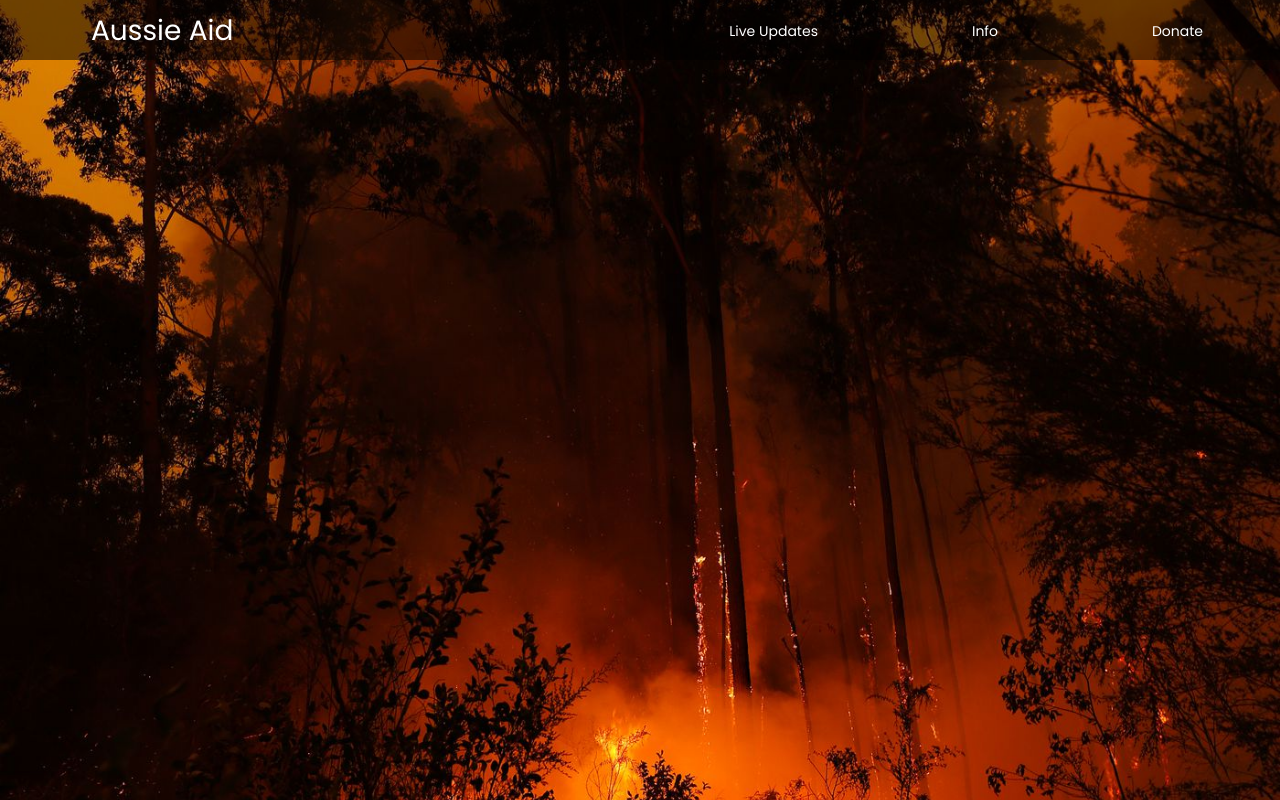
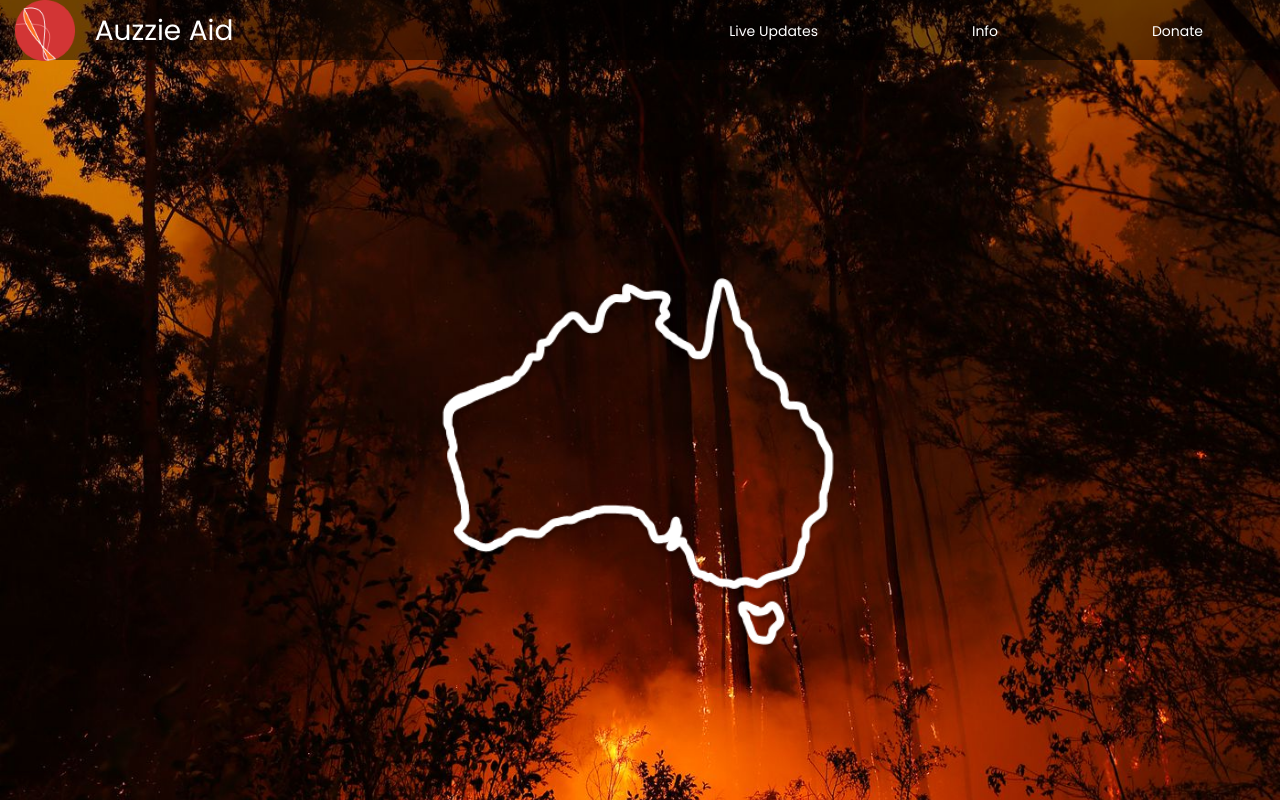
Before and after one commit to concodex93/Australia-Fires, a React (Create React App) app: page / in a window 1280 px wide. Built offline with nearby package versions, Linux system fonts and the light colour scheme.

Commit message:
updated landing page with aussie image

```diff
--- a/src/components/App.js
+++ b/src/components/App.js
@@ -1,30 +1,32 @@
 import React from 'react';
-import { Route, BrowserRouter as Router, Switch } from 'react-router-dom'
+import { Route, BrowserRouter as Router, Switch } from 'react-router-dom';
 import Navbar from './Navbar';
 import Section from './Section';
-import backgroundImage from '../images/background.jpg';
+import Landing from './LandingPage';
 
-import './App.css';
+import '../styles/App.css';
 
 // Main Landing Page
 
 const App = () => {
+  // We could move these functional components to seperare files once
+  // we have start working on them
 
-  const Landing = () => {
-    return <Section image={backgroundImage} />
-  }
+  // const Landing = () => {
+  //   return <Section image={backgroundImage} />;
+  // };
 
   const Info = () => {
-    return <Section header={'Section 2'} />
-  }
+    return <Section header={'Section 2'} />;
+  };
 
   const Donate = () => {
-    return <Section header={'Section 3'} />
-  }
+    return <Section header={'Section 3'} />;
+  };
 
   const NotFound = () => {
-    return <Section header={'Not Found'} />
-  }
+    return <Section header={'Not Found'} />;
+  };
 
   return (
     <div className="App">
--- /dev/null
+++ b/src/components/LandingPage.js
@@ -0,0 +1,19 @@
+import React from 'react';
+import Section from './Section';
+import backgroundImage from '../images/background.jpg';
+import australiaImage from '../images/Australia.png';
+
+import '../styles/LandingPage.css';
+
+const Landing = () => {
+  const renderImage = () => {
+    return (
+      <div className="aussieImageWrapper">
+        <img className="aussieImage" src={australiaImage} alt="austalia" />;
+      </div>
+    );
+  };
+  return <Section aussieImage={renderImage} image={backgroundImage} />;
+};
+
+export default Landing;
--- a/src/components/Navbar.css
+++ /dev/null
@@ -1,33 +0,0 @@
-.Navbar {
-    position: fixed;
-    top: 0;
-    display: flex;
-    width: 100%;
-    height: 60px;
-    background: rgba(0, 0, 0, 0.5);
-}
-
-.Navbar-Logo {
-    color: white;
-    margin: 0 5rem;
-    padding: 1.5rem;
-    font-size: 28px;
-    width: 50%;
-}
-
-.Navbar-Menu{
-    display: flex;
-    width: 100%;
-    list-style-type: none;
-    flex-direction: row;
-    justify-content: flex-end;
-}
-
-.Navbar-Menu-ListItem{
-    margin: 0 5rem;
-    padding: .5rem;
-}
-
-.Navbar-Menu-ListItem-Link{
-    color: white!important;
-}
--- a/src/components/Navbar.js
+++ b/src/components/Navbar.js
@@ -1,24 +1,32 @@
 import React from 'react';
-import { Link } from 'react-router-dom'
+import { Link } from 'react-router-dom';
 
-import './Navbar.css';
+import logo from '../images/Logo.png';
+import '../styles/Navbar.css';
 
 const Navbar = () => {
   return (
     <div>
       <nav className="Navbar">
-        <div className="Navbar-Logo">
-          Aussie Aid
+        <div className="Navbar-Logo-Image">
+          <img src={logo} alt="Logo" />;
         </div>
+        <div className="Navbar-Logo">Auzzie Aid</div>
         <ul className="Navbar-Menu">
           <li className="Navbar-Menu-ListItem">
-            <Link to="/" className="Navbar-Menu-ListItem-Link">Live Updates</Link>
+            <Link to="/" className="Navbar-Menu-ListItem-Link">
+              Live Updates
+            </Link>
           </li>
           <li className="Navbar-Menu-ListItem">
-            <Link to="/info" className="Navbar-Menu-ListItem-Link">Info</Link>
+            <Link to="/info" className="Navbar-Menu-ListItem-Link">
+              Info
+            </Link>
           </li>
           <li className="Navbar-Menu-ListItem">
-            <Link to="/donate" className="Navbar-Menu-ListItem-Link">Donate</Link>
+            <Link to="/donate" className="Navbar-Menu-ListItem-Link">
+              Donate
+            </Link>
           </li>
         </ul>
       </nav>
--- a/src/components/Section.css
+++ /dev/null
@@ -1,7 +0,0 @@
-.Section {
-    background-position: center;
-    background-repeat: no-repeat;
-    background-size: cover;
-    height: 100vh;
-    width: 100%
-}
--- a/src/components/Section.js
+++ b/src/components/Section.js
@@ -1,9 +1,9 @@
 import React from 'react';
 
-import './Section.css';
+import '../styles/Section.css';
 
 const Section = props => {
-
+  // Can we remove this comment?
   /* const sectionStyle = {
     backgroundImage: `url(${props.image})`,
     backgroundPosition: 'center',
@@ -13,10 +13,21 @@ const Section = props => {
     width: '100%'
   } */
 
+  // Conditionally render aussieImage for LandingPage component
+  const renderAussieImage = () => {
+    if (props.aussieImage) {
+      return props.aussieImage();
+    }
+  };
+
   return (
     /* <section style={sectionStyle}>*/
-    <section className="Section" style={{ backgroundImage: `url(${props.image})` }}>
+    <section
+      className="Section"
+      style={{ backgroundImage: `url(${props.image})` }}
+    >
       <h1>{props.header}</h1>
+      {renderAussieImage()}
     </section>
   );
 };
--- /dev/null
+++ b/src/styles/LandingPage.css
@@ -0,0 +1,12 @@
+.aussieImageWrapper {
+  position: relative;
+  display: flex;
+  justify-content: center;
+  top: 250px;
+}
+
+.aussieImageWrapper img {
+    height: auto;
+    width: 400px;
+
+}
--- /dev/null
+++ b/src/styles/Navbar.css
@@ -0,0 +1,41 @@
+.Navbar {
+  position: fixed;
+  top: 0;
+  display: flex;
+  width: 100%;
+  height: 60px;
+  background: rgba(0, 0, 0, 0.5);
+}
+
+.Navbar-Logo {
+  color: white;
+  margin: 0 5rem;
+  padding: 1.5rem;
+  font-size: 28px;
+  width: 50%;
+}
+
+.Navbar-Logo-Image img {
+  position: absolute;
+  width: 60px;
+  height: auto;
+  left: 15px;
+  object-fit: contain;
+}
+
+.Navbar-Menu {
+  display: flex;
+  width: 100%;
+  list-style-type: none;
+  flex-direction: row;
+  justify-content: flex-end;
+}
+
+.Navbar-Menu-ListItem {
+  margin: 0 5rem;
+  padding: 0.5rem;
+}
+
+.Navbar-Menu-ListItem-Link {
+  color: white !important;
+}
--- /dev/null
+++ b/src/styles/Section.css
@@ -0,0 +1,9 @@
+.Section {
+  /* Would love to see if we can look into a way
+    to stop the image from resizing desktop size changes */
+  background-position: center;
+  background-repeat: no-repeat;
+  background-size: cover;
+  height: 100vh;
+  width: 100%;
+}
```
Also changed, not shown: src/images/Australia.png (added), src/images/Logo.png (added), src/styles/App.css (renamed from src/components/App.css).
